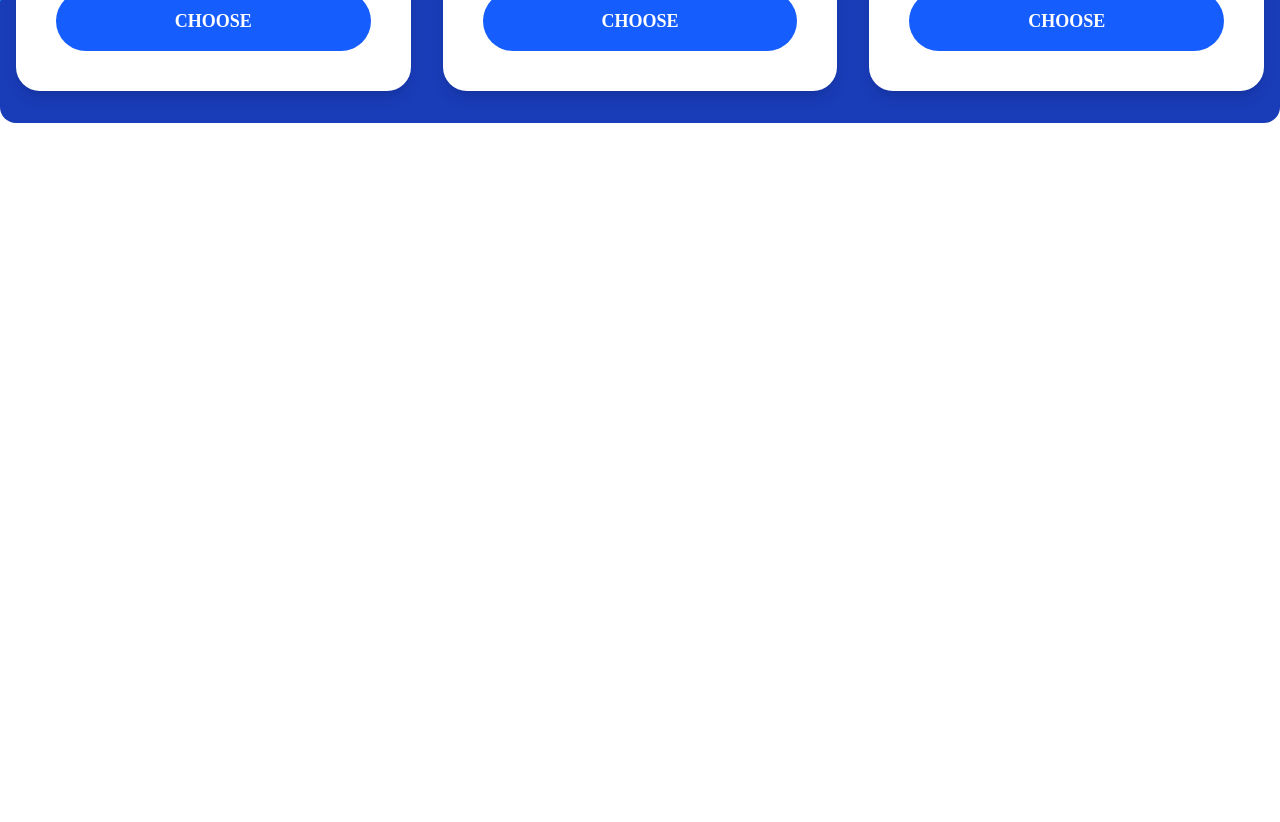
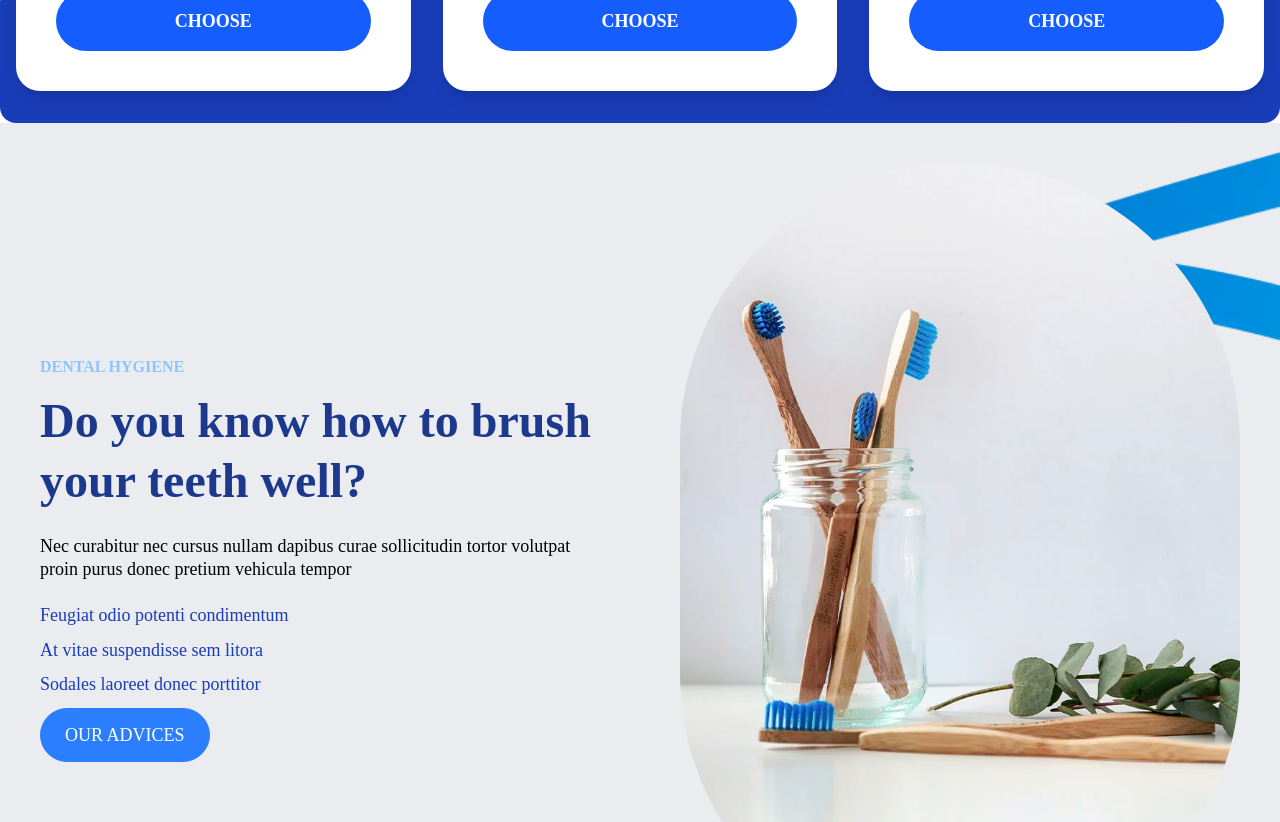
Before and after one commit to shayan655/dental-clinic-front, a Next.js app: page / in a window 1280 px wide. Shown: the part 2240-3062 px from the top of the page. Before the commit the page ends 2395 px from the top, so only its background shows below. Built offline with nearby package versions, Linux system fonts and the light colour scheme.

Commit message:
Build Hygiene section

```diff
--- a/src/app/(public)/page.tsx
+++ b/src/app/(public)/page.tsx
@@ -2,6 +2,7 @@
 
 import About_Us_Pricing from "@/components/Home/About-Us-&-Pricing";
 import Header from "@/components/Home/Header";
+import Hygiene from "@/components/Home/Hygiene";
 import Services from "@/components/Home/Services";
 
 export default function HomePage() {
@@ -10,6 +11,7 @@ export default function HomePage() {
           <Header />
           <Services />
           <About_Us_Pricing />
-    </main>
+          <Hygiene />
+      </main>
   );
 }
--- a/src/components/Home/About-Us-&-Pricing.tsx
+++ b/src/components/Home/About-Us-&-Pricing.tsx
@@ -3,7 +3,7 @@ import Pricing from "./Pricing";
 
 export default function About_Us_Pricing() {
   return (
-     <section className="mx-auto my-8 flex w-full flex-col overflow-hidden rounded-2xl bg-blue-800 bg-[url('/images/dentist-about-section-bg.png')] bg-cover bg-center">
+     <section className="mx-auto mt-8 flex w-full flex-col overflow-hidden rounded-2xl bg-blue-800 bg-[url('/images/dentist-about-section-bg.png')] bg-cover bg-center">
           <About />
           <Pricing />
      </section>
--- /dev/null
+++ b/src/components/Home/Hygiene.tsx
@@ -0,0 +1,41 @@
+import Image from "next/image";
+
+export default function Hygiene() {
+     return (
+          <div className="flex flex-col md:flex-row md:items-stretch bg-gray-400/20 bg-[url('/images/dentist-hygiene-bg.png')] bg-cover bg-center">
+              <div className="flex flex-1 flex-col justify-center p-6 sm:p-8 lg:p-10">
+                    <span className="font-bold capitalize text-blue-300">
+                         DENTAL HYGIENE
+                    </span>
+
+                    <h2 className="my-3 text-3xl font-extrabold leading-tight text-blue-900 sm:text-4xl lg:text-5xl">
+                         Do you know how to brush your teeth well?
+                    </h2>
+
+                    <p className="my-3 text-lg leading-tight text-black sm:text-lg lg:text-lg">
+                         Nec curabitur nec cursus nullam dapibus curae sollicitudin tortor volutpat proin purus donec pretium vehicula tempor
+                    </p>
+
+                    <p className="my-3 flex flex-col space-y-3 text-lg leading-tight text-blue-800">
+                         <span>Feugiat odio potenti condimentum</span>
+                         <span>At vitae suspendisse sem litora</span>
+                         <span>Sodales laoreet donec porttitor</span>
+                    </p>
+
+                    <button className="w-fit rounded-full border border-blue-500 bg-blue-500 px-6 py-3 text-lg text-white transition-all duration-300 hover:bg-blue-900">
+                         OUR ADVICES
+                    </button>
+              </div>
+
+              <div className="flex flex-1 items-end justify-center p-6 sm:p-8 lg:p-10">
+                    <Image
+                         src="/images/dentist-hygiene-1.jpg"
+                         width={780}
+                         height={890}
+                         alt="Dentist"
+                         className="h-auto w-full max-w-87.5 object-contain sm:max-w-100 md:max-w-full rounded-full"
+                    />
+              </div>
+          </div>
+     )
+}
```
Also changed, not shown: public/images/dentist-hygiene-1.jpg (added), public/images/dentist-hygiene-bg.png (added).
